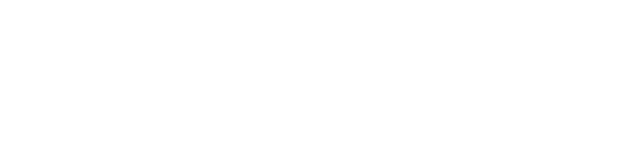
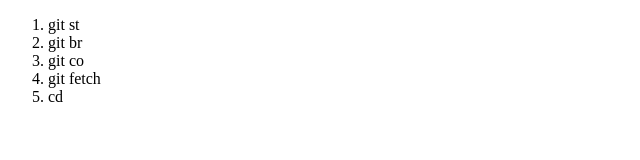
Before and after one commit to NguyenLinh02/demo, a plain HTML site: page index.html in a window 1280 px wide. Shown: the whole page, without its empty margins (0-640 px from the left). Drawn offline with Linux system fonts and the light colour scheme.

Commit message:
Add list git command

```diff
--- a/index.html
+++ b/index.html
@@ -7,6 +7,12 @@
     <title>Linh's Page</title>
 </head>
 <body>
-
+    <ol>
+        <li>git st</li>
+        <li>git br</li>
+        <li>git co</li>
+        <li>git fetch</li>
+        <li>cd</li>
+    </ol>
 </body>
 </html>
```
